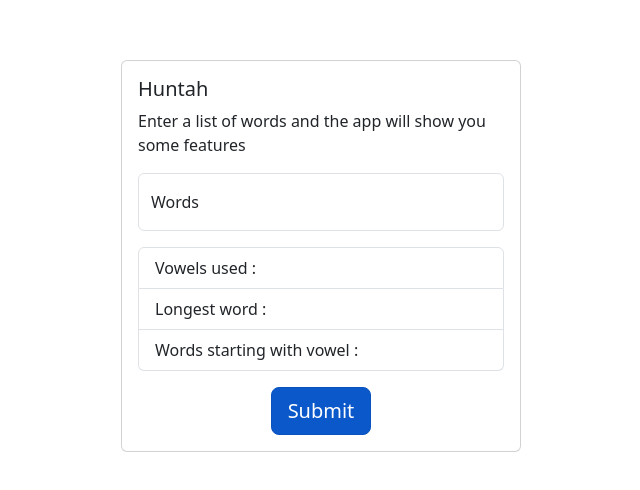
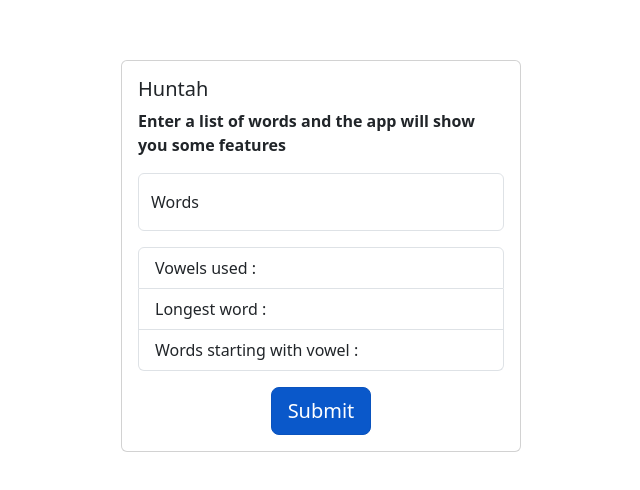
Before and after one commit to EPICOScode/WordHunt, a React (Vite) app: page / in a window 1280 px wide. Shown: the part 144-634 px from the top of the page, without its empty margins (319-959 px from the left). Built offline with nearby package versions, Linux system fonts and the light colour scheme.

Commit message:
just some things more

```diff
--- a/src/components/features.jsx
+++ b/src/components/features.jsx
@@ -3,7 +3,30 @@ import { Button, ListGroup } from "react-bootstrap";
 
 const Features = () => {
   let vowels = "";
+  let longest = "";
+  let firstVowel = "";
+
+
   let [find, setFind] = useState("");
+
+
+  /*   ****************vowels*****************
+  on the list of words  the user enters words to the app,
+  what can I use => something to extract the vowels like map or filter maybe ?
+
+  *************Longest word***************
+  So, for the longest word I can do the reduce property as I did in the exos but it can be cleaner maybe using a method
+
+
+  ************Words that begin with vowels***********
+
+
+  ************ separate the words that use a coma**************
+  I can use splice
+
+
+
+  */
 
   return (
     <>
--- a/src/components/index.jsx
+++ b/src/components/index.jsx
@@ -1,10 +1,10 @@
 import { Form, Card, Button } from "react-bootstrap";
-import {useState} from "react";
+import { useState } from "react";
 import Features from "./features";
-
 
 const Home = () => {
 
+  const array = [];
 
 
 
@@ -16,7 +16,7 @@ const Home = () => {
       <Card.Body>
         <Card.Title>Huntah</Card.Title>
         <Card.Text>
-          Enter a list of words and the app will show you some features
+          <dt>Enter a list of words and the app will show you some features</dt>
         </Card.Text>
         <Form.Floating className="mb-3">
           <Form.Control
@@ -24,9 +24,9 @@ const Home = () => {
             type="text"
             placeholder="list of words"
           />
-          <label htmlFor="floatingInputCustom">Words</label>
+          <label htmlFor="floatingInputCustom"  >Words</label>
         </Form.Floating>
-       <Features/>
+        <Features />
       </Card.Body>
     </Card>
   );
```
